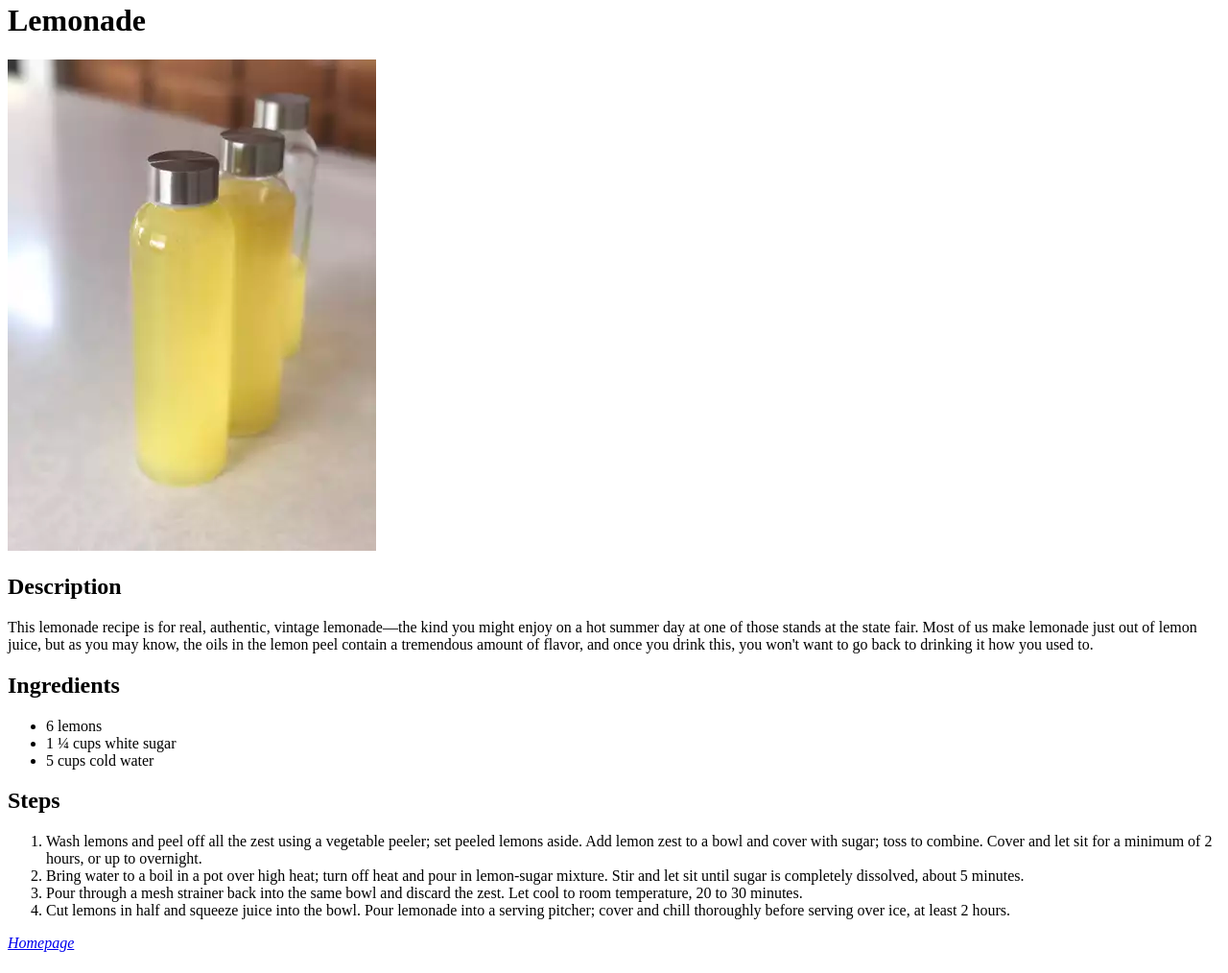
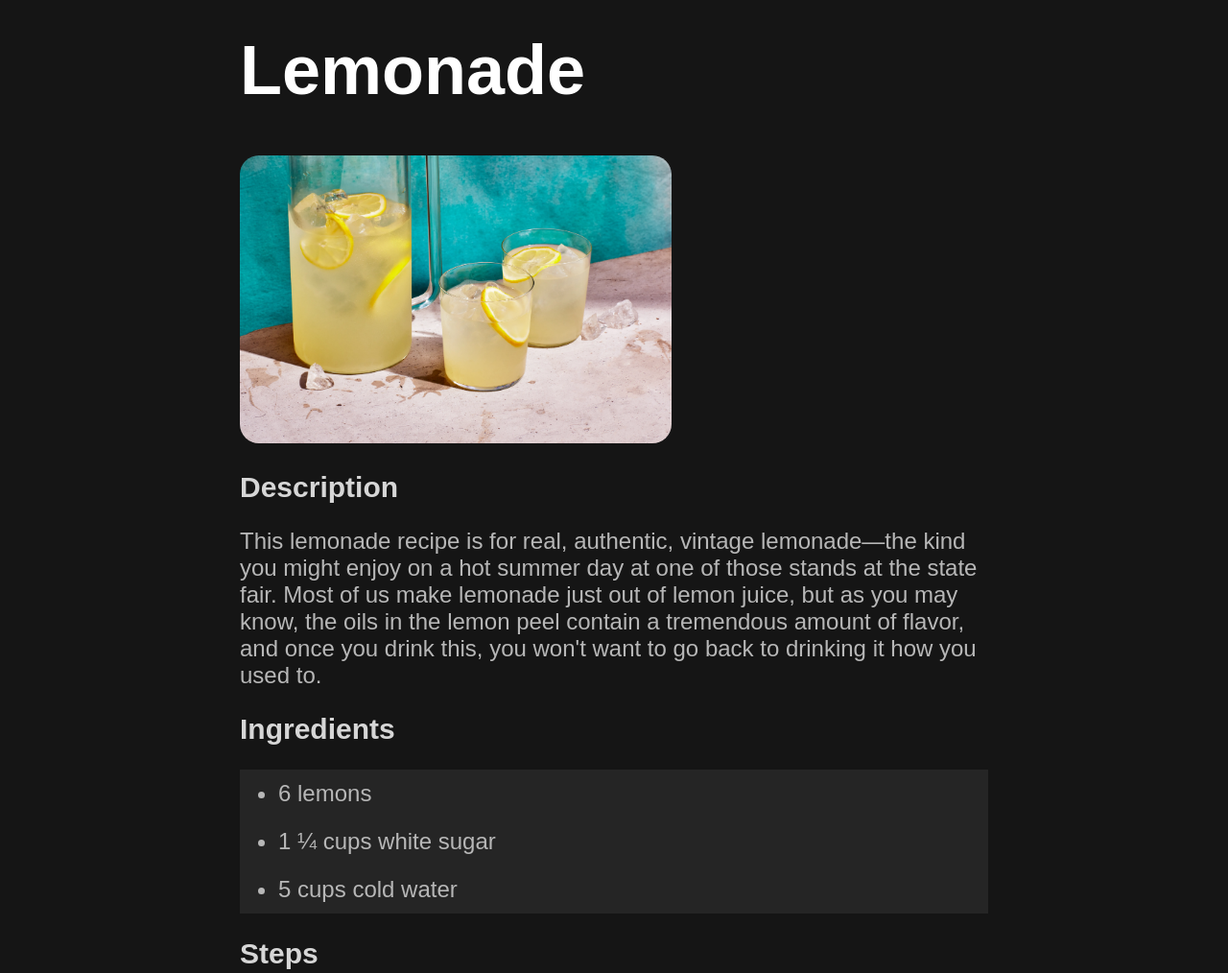
Before and after one commit to aycollapse/odin-recipes, a plain HTML site: page recipes/lemonade.html in a window 1280 px wide. Shown: the part 18-1032 px from the top of the page at 96% size. Drawn offline with Linux system fonts and the light colour scheme.

Commit message:
added style.css for CSS implementation (v1)

```diff
--- a/recipes/lemonade.html
+++ b/recipes/lemonade.html
@@ -3,13 +3,14 @@
 <head>
     <meta charset="UTF-8">
     <meta name="viewport" content="width=device-width, initial-scale=1.0">
-    <title>Document</title>
+    <title>Lemonade</title>
+    <link rel="stylesheet" href="../style.css"/>
 </head>
 <body>
     <h1>Lemonade</h1>
-    <img src="../img/lemonade.jpg" alt="image of some bottles of lemonade">
+    <img src="../img/lemonade-better.jpg" alt="image of some bottles of lemonade">
     <h2>Description</h2>
-    <p>
+    <p class="description-para">
         This lemonade recipe is for real, authentic, vintage
         lemonade—the kind you might enjoy on a hot summer day at
         one of those stands at the state fair. Most of us make
@@ -18,13 +19,13 @@
         and once you drink this, you won't want to go back to drinking it how you used to.
     </p>
     <h2>Ingredients</h2>
-    <ul>
+    <ul class="ingredients-list">
         <li>6 lemons</li>
         <li>1 ¼ cups white sugar</li>
         <li>5 cups cold water</li>
     </ul>
     <h2>Steps</h2>
-    <ol>
+    <ol class="steps-list">
         <li>Wash lemons and peel off all the zest using a vegetable peeler;
             set peeled lemons aside. Add lemon zest to a bowl and cover with sugar;
             toss to combine. Cover and let sit for a minimum of 2 hours, or up to overnight.
@@ -43,6 +44,6 @@
             thoroughly before serving over ice, at least 2 hours.
         </li>
     </ol>
-    <p><a href="../index.html"><em>Homepage</em></a></p>
+    <p><a class="home-redirect" href="../index.html"><em>Homepage</em></a></p>
 </body>
 </html>
--- /dev/null
+++ b/style.css
@@ -0,0 +1,50 @@
+body {
+    background-color: rgb(21, 21, 21);
+    font-family: Arial, Helvetica, sans-serif;
+    margin-left: 250px;
+    margin-right: 250px;
+    margin-top: 50px;
+    margin-bottom: 150px;
+}
+
+h1 {
+    font-size: 72px;
+    font-weight: bold;
+    color: white;
+}
+
+h2 {
+    font-size: 30px;
+    color: rgb(214, 214, 214);
+}
+
+a {
+    color: inherit;
+}
+
+.recipelist {
+    background-color: rgb(37, 37, 37);
+    font-size: 25px;
+    line-height: 40px;
+}
+
+.home-redirect,.recipelist{
+    color: lightcoral;
+    font-weight: bold;
+}
+
+.description-para,.ingredients-list,.steps-list {
+    font-size: 24px;
+    color: rgb(183, 183, 183);
+}
+
+.ingredients-list,.steps-list {
+    line-height: 50px;
+    background-color: rgb(37, 37, 37);
+}
+
+img {
+    border-radius: 20px;
+    height: 300px;
+    width: auto;
+}
```
Also changed, not shown: index.html (+10 -6 lines), recipes/greek-yogurt.html (+6 -5 lines), recipes/mac-and-cheese.html (+6 -5 lines), img/lemonade-better.jpg (added), img/lemonade.jpg (deleted), 1 other file.
